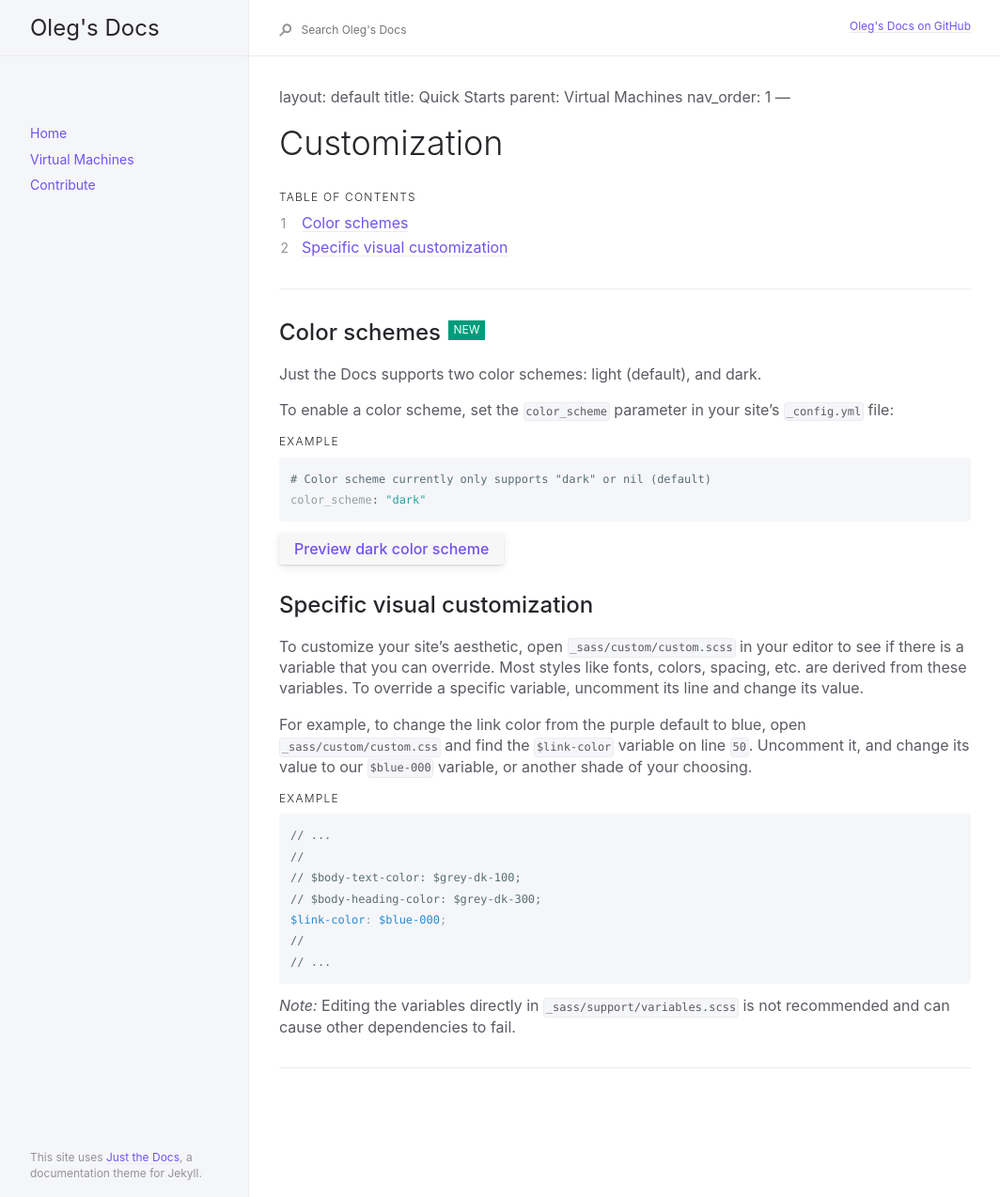
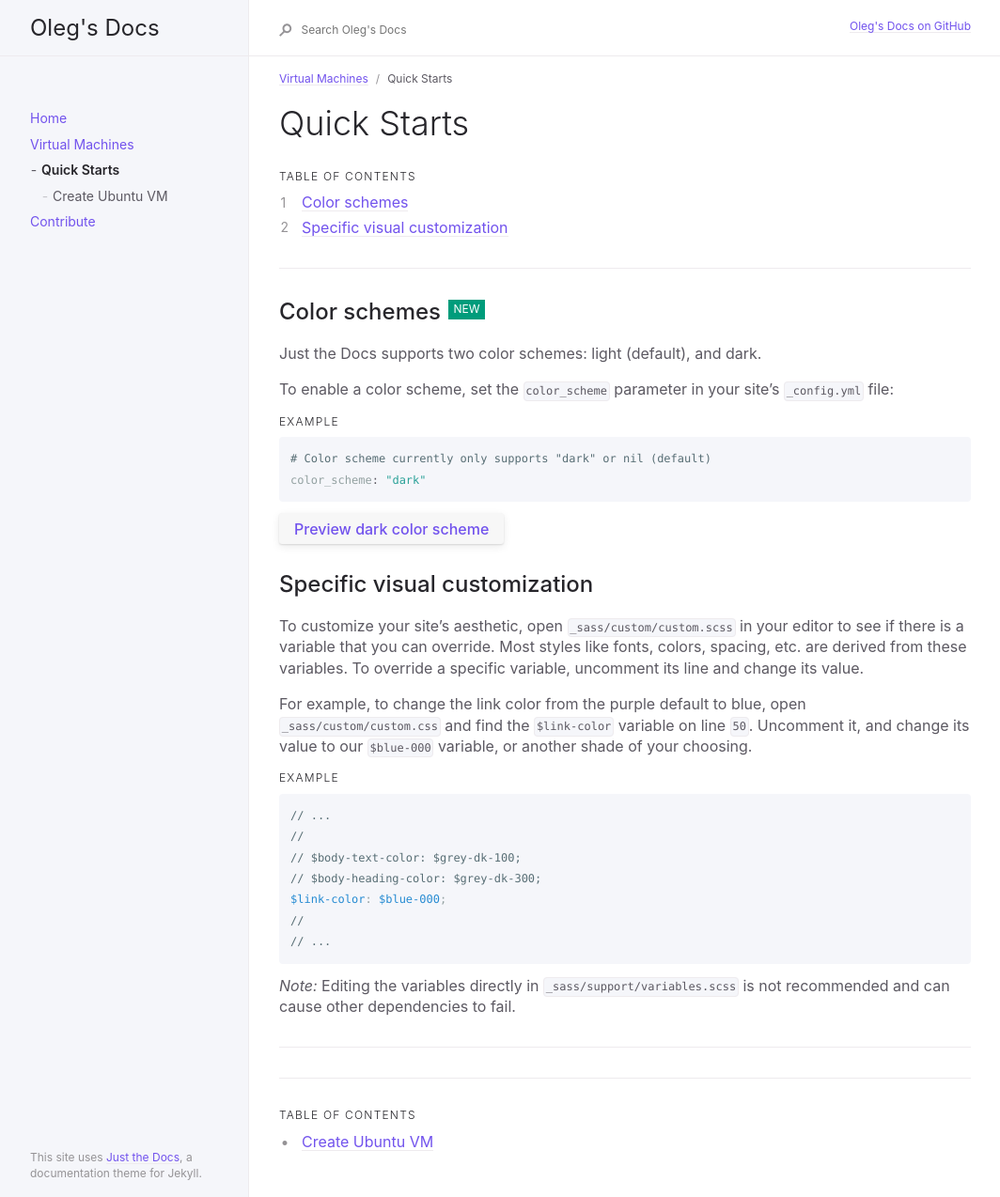
Before and after one commit to olegchorny/olegchorny.github.io, a Jekyll site: the page built from virtual-machines/quick-starts/quick-starts.md, in a window 1280 px wide. Shown: the whole page at 94% size, without its empty margins (91-1155 px from the left). Built offline with Jekyll 4.4.1, drawn with Linux system fonts in a browser that asks for light colours; our own code applies the rules of GitHub Pages for plain Markdown files.

Commit message:
virtual machines

```diff
--- a/virtual-machines/quick-starts/quick-starts.md
+++ b/virtual-machines/quick-starts/quick-starts.md
@@ -1,10 +1,12 @@
+---
 layout: default
 title: Quick Starts
+has_children: true
 parent: Virtual Machines
 nav_order: 1
 ---
 
-# Customization
+# Quick Starts
 {: .no_toc }
 
 ## Table of contents
```
Also changed, not shown: virtual-machines/quick-starts/create-ubuntu-vm.md (+1 -0 lines), virtual-machines/virtual-machines.md (+1 -1 lines).
